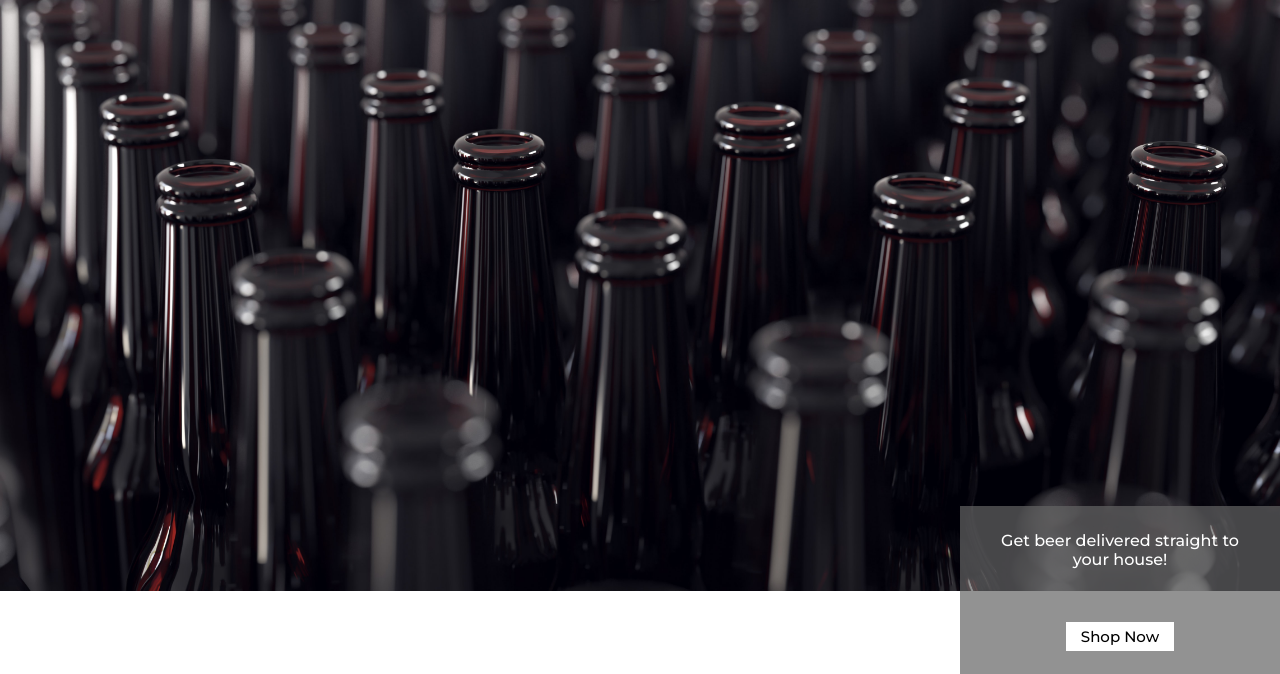
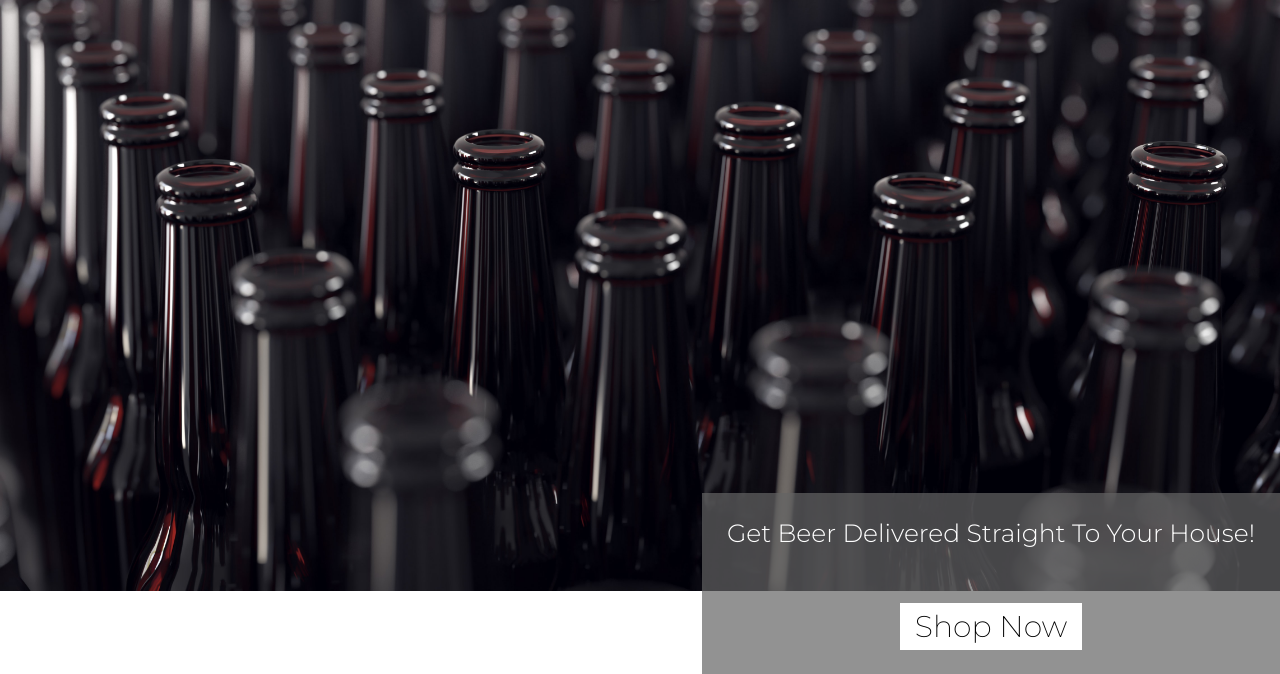
Before and after one commit to Jonnywdev/george-shaw-brewery, a Django app: page / in a window 1280 px wide. Shown: the part 126-800 px from the top of the page. Run offline with Django 3.2, Linux system fonts and the light colour scheme; some libraries are stand-ins or nearby versions.

Commit message:
Add styles to hero image

```diff
--- a/home/templates/home/index.html
+++ b/home/templates/home/index.html
@@ -13,7 +13,7 @@
 <div class="hero-image">
     <img src="{{ 'media/hero-img.jpg' }}" alt="Bottles of beers">
     <div class="hero-overlay">
-        <h6 class="text-white pb-5">
+        <h6 class="text-white pb-5 text-capitalize">
             Get beer delivered straight to your house!
         </h6>
         <a href="" class="basic-btn white-btn">Shop Now</a>
--- a/static/css/base.css
+++ b/static/css/base.css
@@ -123,17 +123,28 @@ header .container {
     right: 0;
     bottom: 0;
     text-align: center;
-    max-width: 25%;
+    max-width: 50%;
+}
+
+.hero-overlay h6 {
+    font-size: 25px;
+    font-weight: 300;
 }
 
 .basic-btn {
     padding: 5px 15px;
     text-align: center;
-    font-size: 15px;
-    font-weight: 500;
+    font-size: 30px;
+    font-weight: 200;
 }
 
 .white-btn {
     background: #fff;
     color: #000;
+    transition: all .5s;
 }
+
+.white-btn:hover {
+    background: #000;
+    color: #fff;
+}
```
